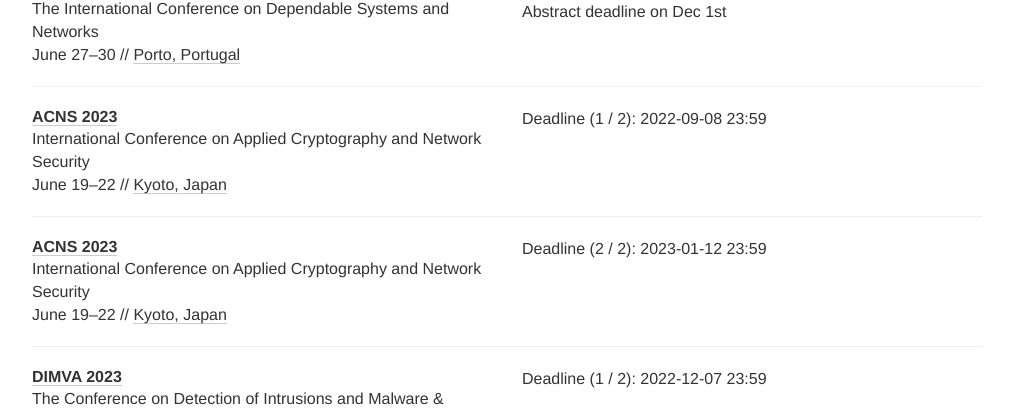
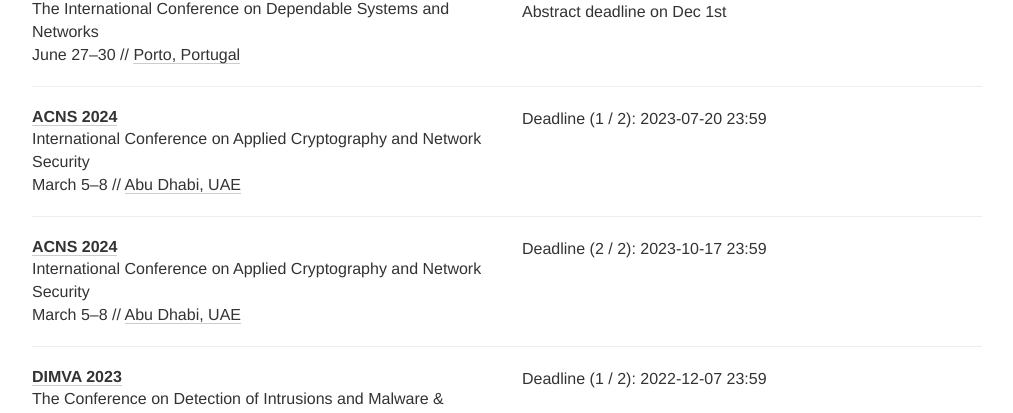
Before and after one commit to sec-deadlines/sec-deadlines.github.io, a Jekyll site: the page built from index.html, in a window 1280 px wide and 900 px high, scrolled down 6291 px. Shown: the part 152-565 px from the top of the window, without its empty margins (133-1146 px from the left). Built offline with Jekyll 4.4.1, drawn with Linux system fonts in a browser that asks for light colours; nearby versions of some CDN libraries; comment, search, counter and statistics services are not loaded.

Commit message:
ACNS 2024.

```diff
--- a/_data/conferences.yml
+++ b/_data/conferences.yml
@@ -383,13 +383,13 @@
 
 - name: ACNS
   description: International Conference on Applied Cryptography and Network Security
-  year: 2023
-  link: https://sulab-sever.u-aizu.ac.jp/ACNS2023/
+  year: 2024
+  link: https://wp.nyu.edu/acns2024/
   deadline:
-    - "2022-09-08 23:59"
-    - "2023-01-12 23:59"
-  date: June 19-22
-  place: Kyoto, Japan
+    - "2023-07-20 23:59"
+    - "2023-10-17 23:59"
+  date: March 5-8
+  place: Abu Dhabi, UAE
   tags: [CRYPTO, SEC, CONF]
 
 - name: DIMVA
```
